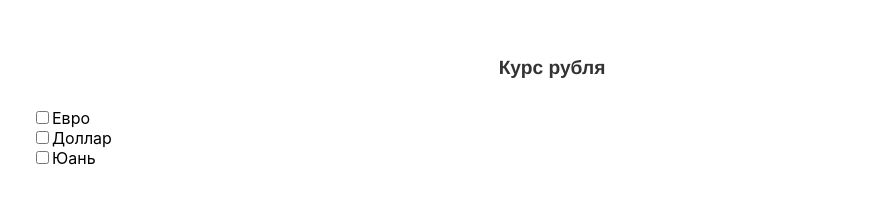
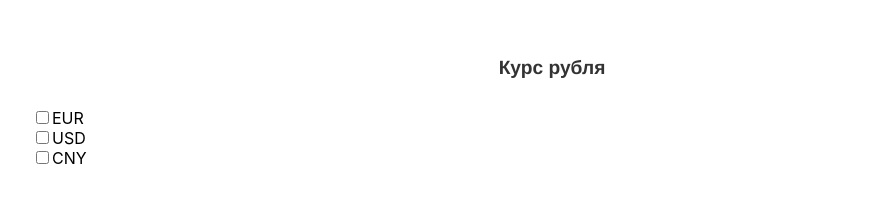
Before and after one commit to korchel/exchange-rates, a React (Create React App) app: page / in a window 1280 px wide. Shown: the part 151-365 px from the top of the page, without its empty margins (208-1081 px from the left). Built offline with nearby package versions, Linux system fonts and the light colour scheme; the HTML template or start-up script is replaced by a standard one.

Commit message:
refactor

```diff
--- a/src/components/DiagramControls.tsx
+++ b/src/components/DiagramControls.tsx
@@ -61,39 +61,21 @@ const Controls: FC = () => {
     <div className="container">
       <div className='controls'>
         <div>
-          <div>
+          {
+            Object.keys(data).map((currency) => (
+              <div key={currency}>
                 <input
                   type="checkbox"
                   name="currencies"
-              id="eur"
-              value="eur"
+                  id={currency}
+                  value={currency}
                   onChange={(event) => { handleCheckbox(event); }}
-              checked={chosenCurrencies.eur}
+                  checked={chosenCurrencies[currency as keyof ICheckboxState]}
                 />
-            <label htmlFor="eur">Евро</label>
+                <label htmlFor={currency}>{currency.toUpperCase()}</label>
               </div>
-          <div>
-            <input
-              type="checkbox"
-              name="currencies"
-              id="usd"
-              value="usd"
-              onChange={(event) => { handleCheckbox(event); }}
-              checked={chosenCurrencies.usd}
-            />
-            <label htmlFor="usd">Доллар</label>
-          </div>
-          <div>
-            <input
-              type="checkbox"
-              name="currencies"
-              id="cny"
-              value="cny"
-              onChange={(event) => { handleCheckbox(event); }}
-              checked={chosenCurrencies.cny}
-            />
-            <label htmlFor="cny">Юань</label>
-          </div>
+            ))
+          }
         </div>
         <div>
           <div className='date-input-group'>
```
Also changed, not shown: .prettierrc.js. Lines whose indentation alone changed are shown as unchanged.
